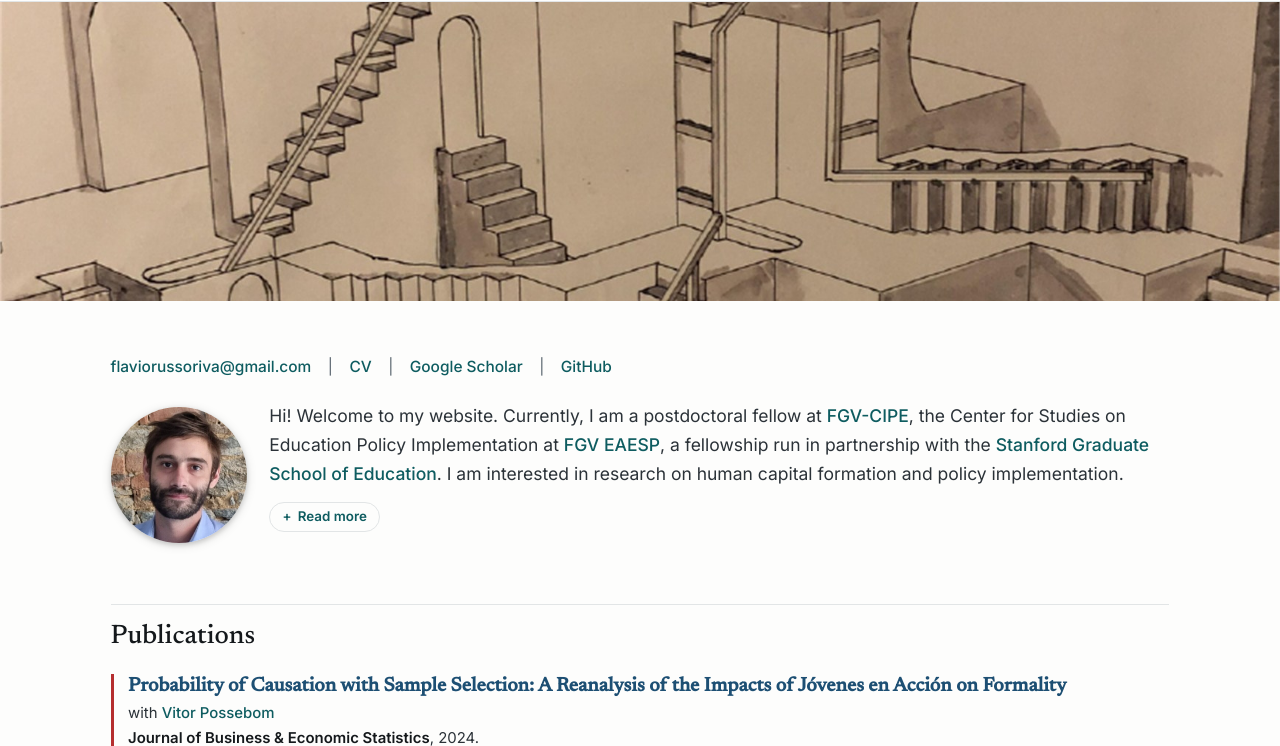
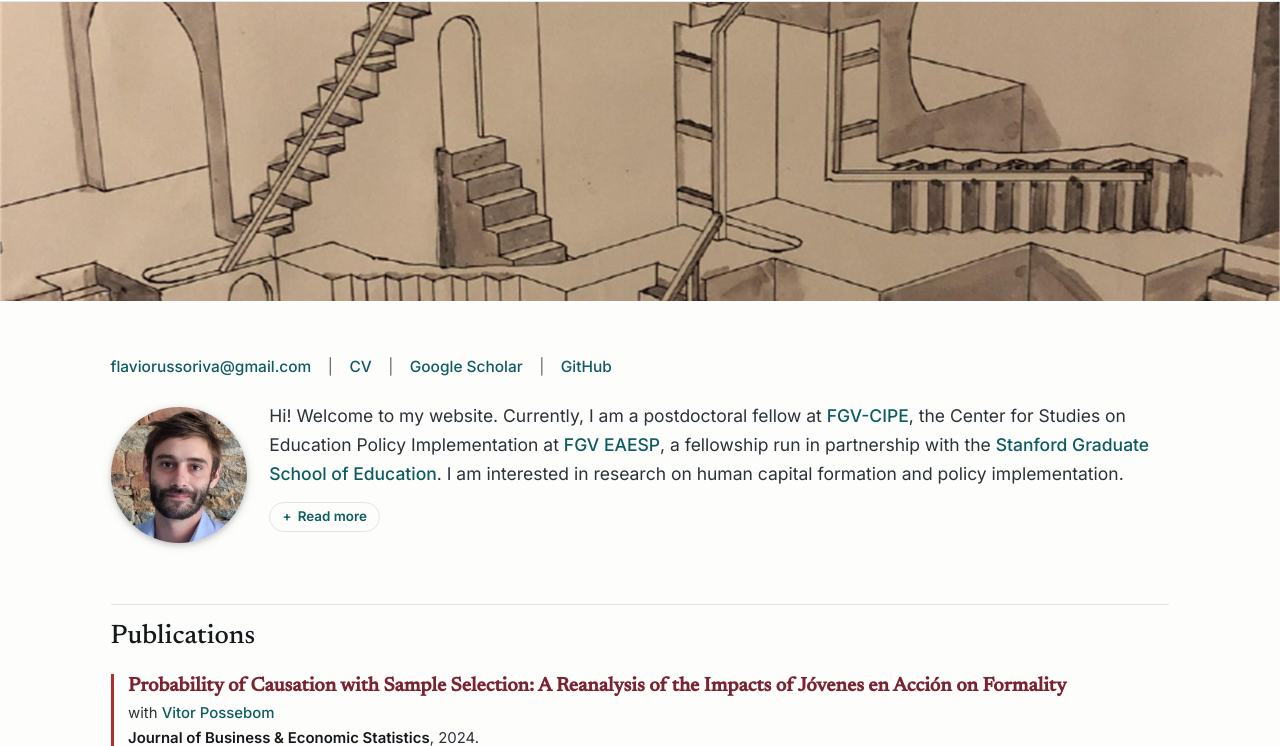
Before and after one commit to flavio-riva/flavio-riva.github.io, a plain HTML site: page index.html in a window 1280 px wide. Shown: the part 54-800 px from the top of the page. Drawn offline with Linux system fonts and the light colour scheme.

Commit message:
Paper titles: deep burgundy #7a2331
Co-Authored-By: Claude Opus 5.5 <noreply@anthropic.com>

```diff
--- a/style.css
+++ b/style.css
@@ -234,7 +234,7 @@ html[data-lang="en"] .sections a.pt-first, html[data-lang="pt"] .sections a.en-l
   --bg: #fdfdfc; --side: #f4f5f4; --ink: #14181b; --ink-2: #2b3238; --muted: #5a656e; --rule: #e2e5e6;
   --text-old: #2b3238; --title: #0e5c60; --coauth: #0e5c60; --navy: #0e5c60; --mat: #0e5c60; --media: #0e5c60;
   --bar: #fdfdfc; --bar-ink: #5a656e;
-  --pim: #eb1587; --pse: #14688a; --fhp: #104878; --emti: #006e46; --ptitle: #1d4f73; /* paper-title links: navy of the stairs icon */
+  --pim: #eb1587; --pse: #14688a; --fhp: #104878; --emti: #006e46; --ptitle: #7a2331; /* paper-title links: deep burgundy */
   --sans: "Inter", -apple-system, "Segoe UI", Roboto, Arial, sans-serif;
   --day-serif: "Newsreader", Georgia, "Times New Roman", serif;
   color-scheme: light;
@@ -302,5 +302,5 @@ a.letrus, .bio a.letrus, .ptitle a.letrus { color: var(--letrus); }
 .bio .current li > a:first-child { font-weight: 600; text-decoration: underline; text-decoration-thickness: 1px; text-underline-offset: 3px; text-decoration-color: color-mix(in srgb, currentColor 35%, transparent); }
 .bio .current li > a:first-child:hover { text-decoration-color: currentColor; }
 .bio .current li > a:first-child[href$=".pdf"]::after { content: "PDF \2197"; display: inline-block; margin-left: 6px; padding: 1px 5px; font: 700 10.5px/1.4 var(--sans); letter-spacing: .03em; color: var(--title); border: 1px solid color-mix(in srgb, var(--title) 45%, transparent); border-radius: 4px; vertical-align: 2px; text-decoration: none; }
-/* All paper titles in one colour (navy), including the programme-coloured ones */
+/* All paper titles in one colour (burgundy), including the programme-coloured ones */
 .ptitle a.pim, .ptitle a.pse, .ptitle a.fhp, .ptitle a.emti, .ptitle a.letrus { color: var(--ptitle, var(--title)); }
```
